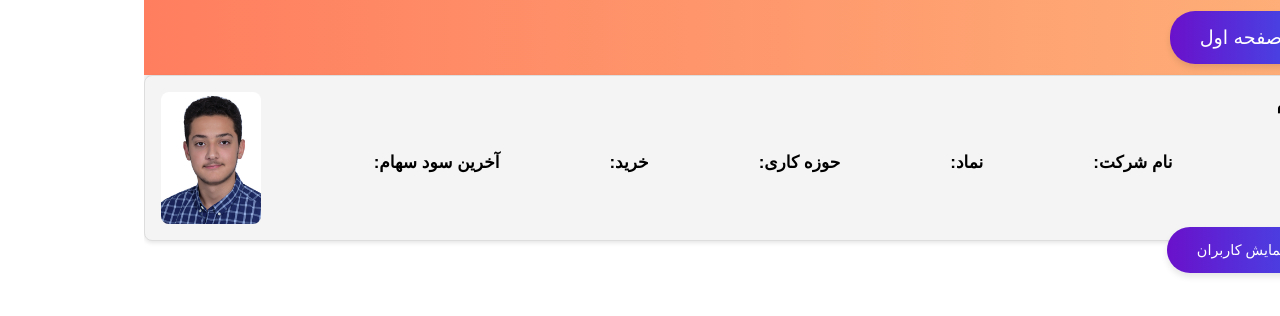
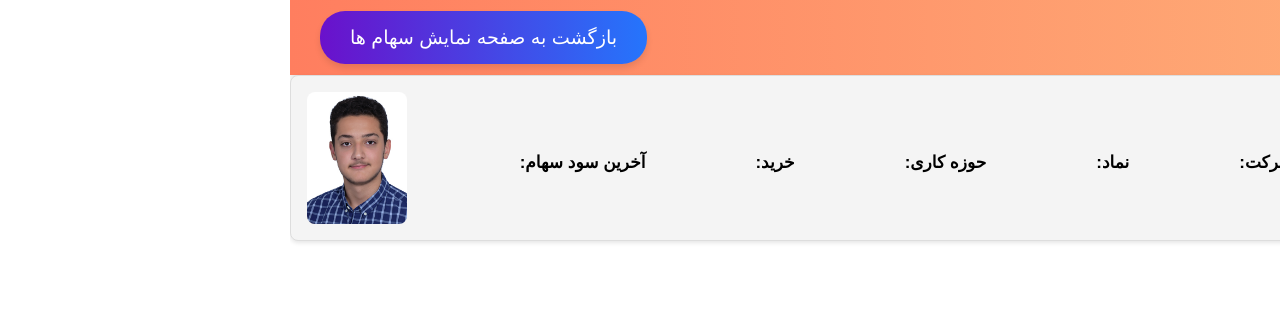
Before and after one commit to kasra-noorbakhsh/react-mini-proj, a React (Create React App) app: page /stock/1 in a window 1280 px wide. Shown: the top 316 px of the page. Built offline with nearby package versions, Linux system fonts and the light colour scheme; no server answers; the HTML template or start-up script is replaced by a standard one.

Commit message:
add back link to header

```diff
--- a/src/Layout/Header/Header.css
+++ b/src/Layout/Header/Header.css
@@ -8,25 +8,30 @@
     box-shadow: 0 4px 6px rgba(0, 0, 0, 0.1);
 }
 
-.home-page-link{
+.header-link{
     text-decoration: none;
     border: none;
     background: linear-gradient(to right, #6a11cb, #2575fc);
     color: white;
     border-radius: 25px;
     padding: 15px 30px;
+    margin: 10px;
     font-size: 1.2em;
     cursor: pointer;
     box-shadow: 0 4px 6px rgba(0, 0, 0, 0.1);
     transition: transform 0.2s, box-shadow 0.2s;
 }
 
-.home-page-link:hover{
+.header-link:hover{
     transform: translateY(-2px);
     box-shadow: 0 6px 8px rgba(0, 0, 0, 0.2);
 }
 
-.home-page-link:active{
+.header-link:active{
     transform: translateY(0);
     box-shadow: 0 4px 6px rgba(0, 0, 0, 0.1);
 }
+
+.header-back-link {
+    margin-right: auto;
+}
--- a/src/Layout/Header/Header.js
+++ b/src/Layout/Header/Header.js
@@ -1,11 +1,15 @@
-import { Link } from "react-router-dom"
+import { Link, useLocation } from "react-router-dom"
 
 import './Header.css'
 
 const Header = () => {
+    const { pathname: url} = useLocation()
+
     return(
         <div className="header">
-            <Link to="/" className="home-page-link">بازگشت به صفحه اول</Link>
+            <Link to="/" className="header-link">بازگشت به صفحه اول</Link>
+            {url.startsWith("/stock/") && <Link to="/stock-list" className="header-link header-back-link">بازگشت به صفحه نمایش سهام ها</Link>}
+            {url.startsWith("/user/") && <Link to="/user-list" className="header-link header-back-link">بازگشت به صفحه نمایش کاربران</Link>}
         </div>
     )
 }
--- a/src/Pages/StockPage/StockPage.css
+++ b/src/Pages/StockPage/StockPage.css
@@ -52,17 +52,3 @@
 .info-list li strong {
     color: #000;
 }
-
-.stock-list-page-link {
-    text-decoration: none;
-    border: none;
-    background: linear-gradient(to right, #6a11cb, #2575fc);
-    color: white;
-    border-radius: 25px;
-    padding: 15px 30px;
-    font-size: 0.9em;
-    cursor: pointer;
-    box-shadow: 0 4px 6px rgba(0, 0, 0, 0.1);
-    transition: transform 0.2s, box-shadow 0.2s;
-    height: 20%;
-}
--- a/src/Pages/StockPage/StockPage.js
+++ b/src/Pages/StockPage/StockPage.js
@@ -31,9 +31,6 @@ const StockPage = () => {
                 </ul>
             </div>
         </div>
-        <div>
-            <Link to="/stock-list" className="stock-list-page-link">بازگشت به صفحه نمایش کاربران</Link>
-        </div>
 </React.Fragment>
     )
 }
--- a/src/Pages/UserPage/UserPage.css
+++ b/src/Pages/UserPage/UserPage.css
@@ -59,27 +59,3 @@
     border-radius: 5px;
     mix-blend-mode: multiply;
 }
-
-.users-page-link{
-    text-decoration: none;
-    border: none;
-    background: linear-gradient(to right, #6a11cb, #2575fc);
-    color: white;
-    border-radius: 25px;
-    padding: 15px 30px;
-    font-size: 0.9em;
-    cursor: pointer;
-    box-shadow: 0 4px 6px rgba(0, 0, 0, 0.1);
-    transition: transform 0.2s, box-shadow 0.2s;
-    height: 20%;
-}
-
-.users-page-link:hover{
-    transform: translateY(-2px);
-    box-shadow: 0 6px 8px rgba(0, 0, 0, 0.2);
-}
-
-.users-page-link:active{
-    transform: translateY(0);
-    box-shadow: 0 4px 6px rgba(0, 0, 0, 0.1);
-}
--- a/src/Pages/UserPage/UserPage.js
+++ b/src/Pages/UserPage/UserPage.js
@@ -34,8 +34,6 @@ const UserPage = () => {
                     <p>ارزش حقیقی: {portfolioItem.marketCap}</p>
                 </div>
             ))}</div>
-
-            <Link to="/user-list" className="users-page-link">بازگشت به صفحه نمایش کاربران</Link>
         </div>
     )
 }
```
